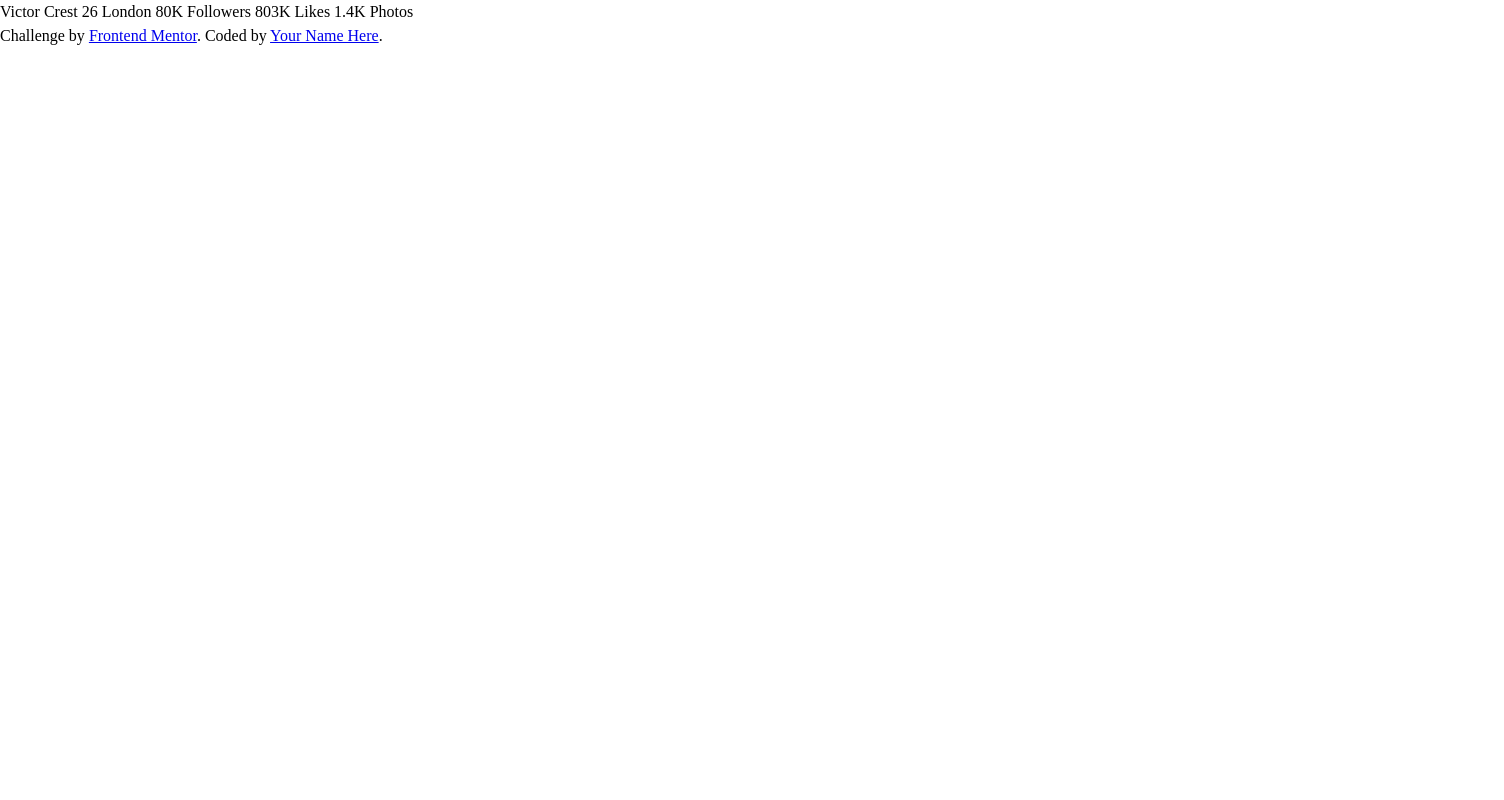
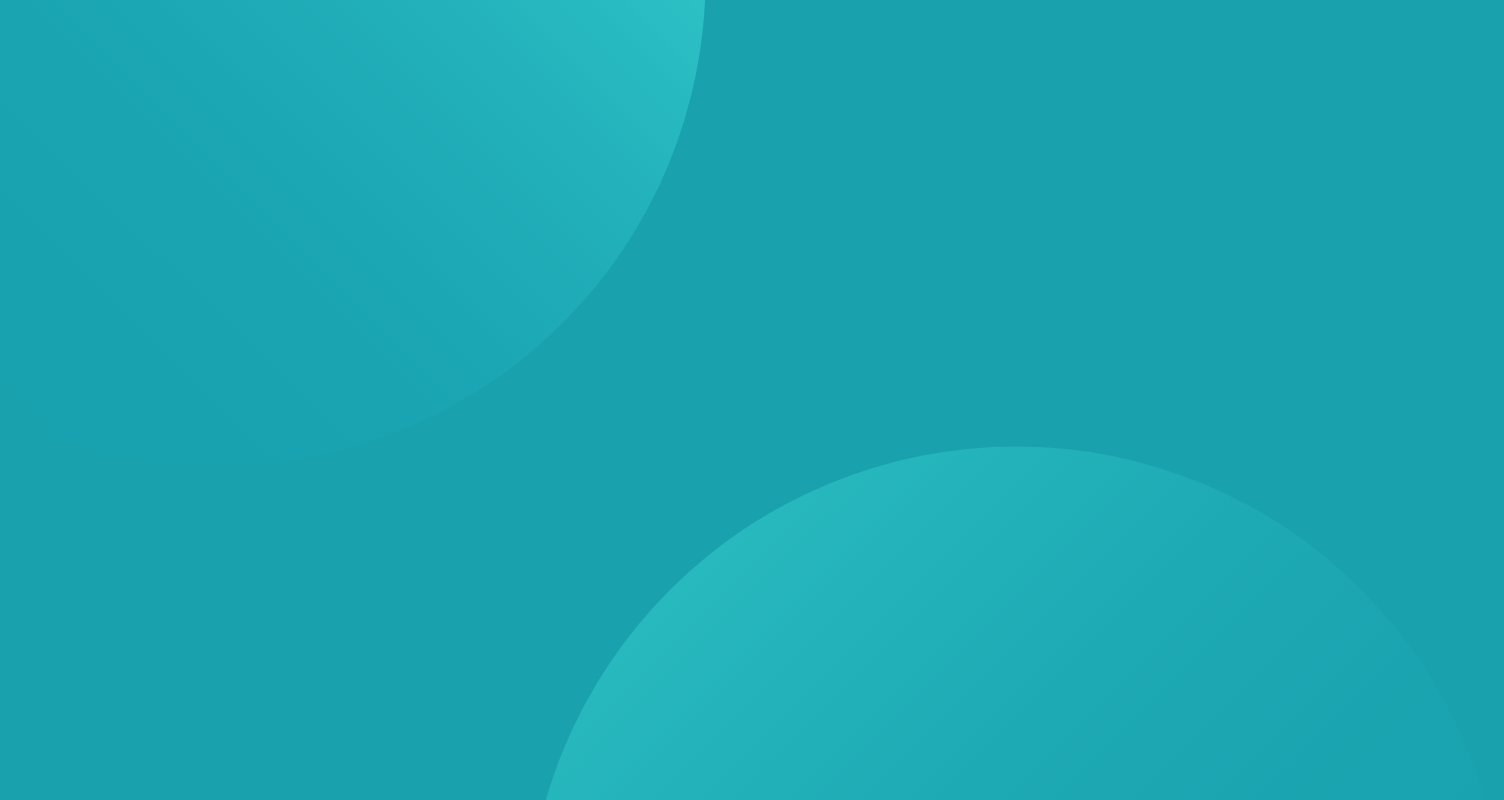
Before and after one commit to Jessica-Sand/profile-card-component-main, a plain HTML site: page index.html in a window 1280 px wide. Shown: the top 800 px of the page, 1504 px wide, since content can reach past the window. Drawn offline with Linux system fonts and the light colour scheme.

Commit message:
Styling background

```diff
--- a/assets/styles/style.css
+++ b/assets/styles/style.css
@@ -0,0 +1,28 @@
+:root {
+    /** Colors **/
+    --blue-600: hsl(185, 75%, 39%);
+    --navy-950: hsl(229, 23%, 23%);
+    --gray-500: hsl(227, 10%, 46%);
+    --gray-100: hsl(225, 10%, 92%);
+
+    /** Font **/
+    --font: "Kumbh Sans", sans-serif;
+}
+
+/** General **/
+body {
+    background-color: var(--blue-600);
+}
+
+/** Images **/
+.bg-img {
+    position: absolute;
+}
+.top {
+    top: -32em;
+    left: -17em;
+}
+.bottom {
+    bottom: -39em;
+    right: -14em;
+}
--- a/index.html
+++ b/index.html
@@ -8,27 +8,20 @@
   <link rel="stylesheet" href="./assets/styles/reset.css">
   <link rel="preconnect" href="https://fonts.googleapis.com">
   <link rel="preconnect" href="https://fonts.gstatic.com" crossorigin>
-  <link href="https://fonts.googleapis.com/css2?family=Kumbh+Sans:wght@100..900&family=Outfit&display=swap" rel="stylesheet">
+  <link href="https://fonts.googleapis.com/css2?family=Kumbh+Sans:wght@100..900&display=swap" rel="stylesheet">
 
   <title>Frontend Mentor | Profile card component</title>
 
 </head>
 <body>
-  Victor Crest
-  26
-  London
+  <main>
+    <div class="bg-img top">
+      <img src="./assets/images/bg-pattern-top.svg" alt="decoration" />
+    </div>
+    <div class="bg-img bottom">
+      <img src="./assets/images/bg-pattern-bottom.svg" alt="decoration" />
+    </div>
+  </main>
 
-  80K
-  Followers
-
-  803K
-  Likes
-
-  1.4K
-  Photos
-  <div class="attribution">
-    Challenge by <a href="https://www.frontendmentor.io?ref=challenge" target="_blank">Frontend Mentor</a>.
-    Coded by <a href="#">Your Name Here</a>.
-  </div>
 </body>
 </html>
```
